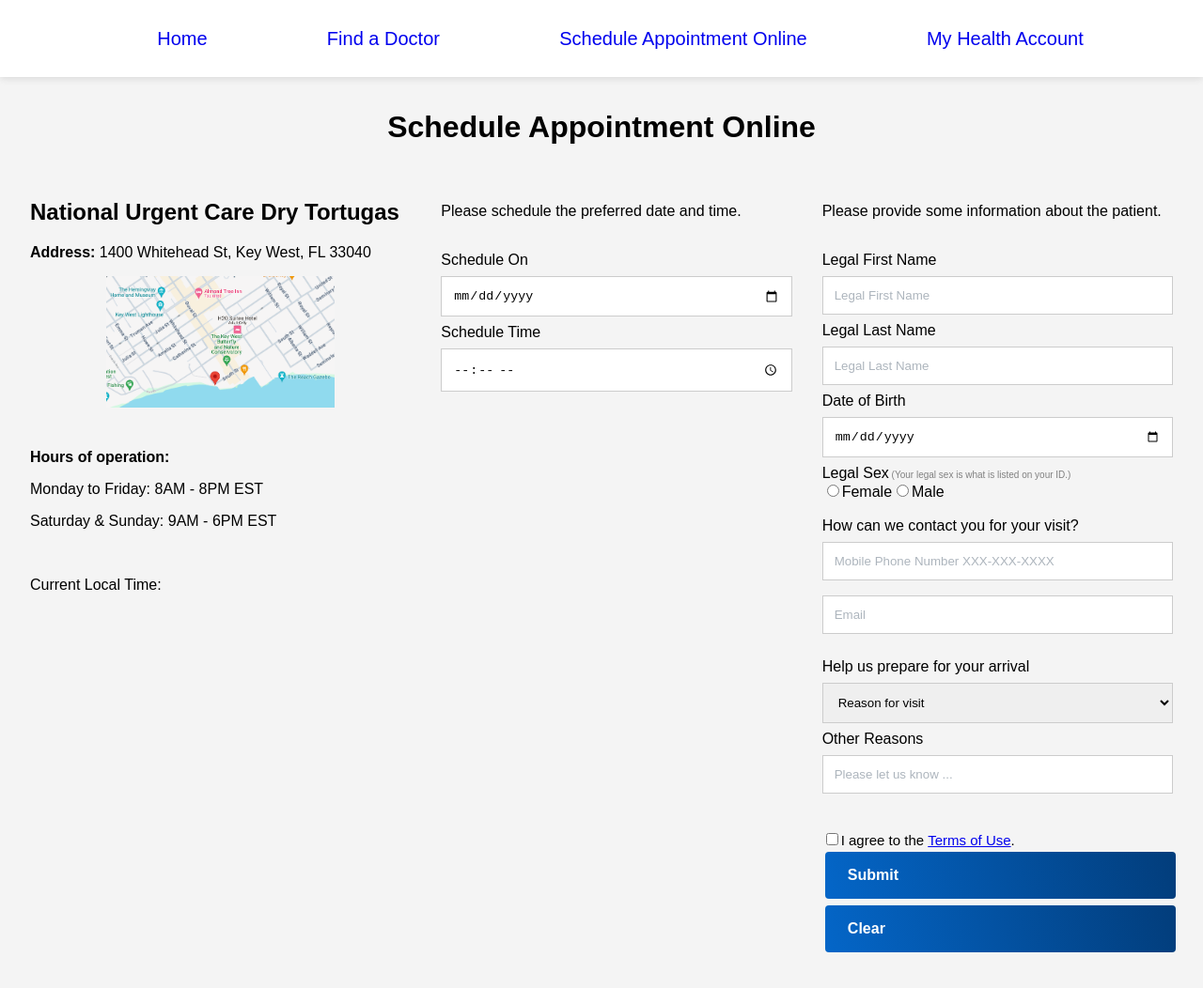
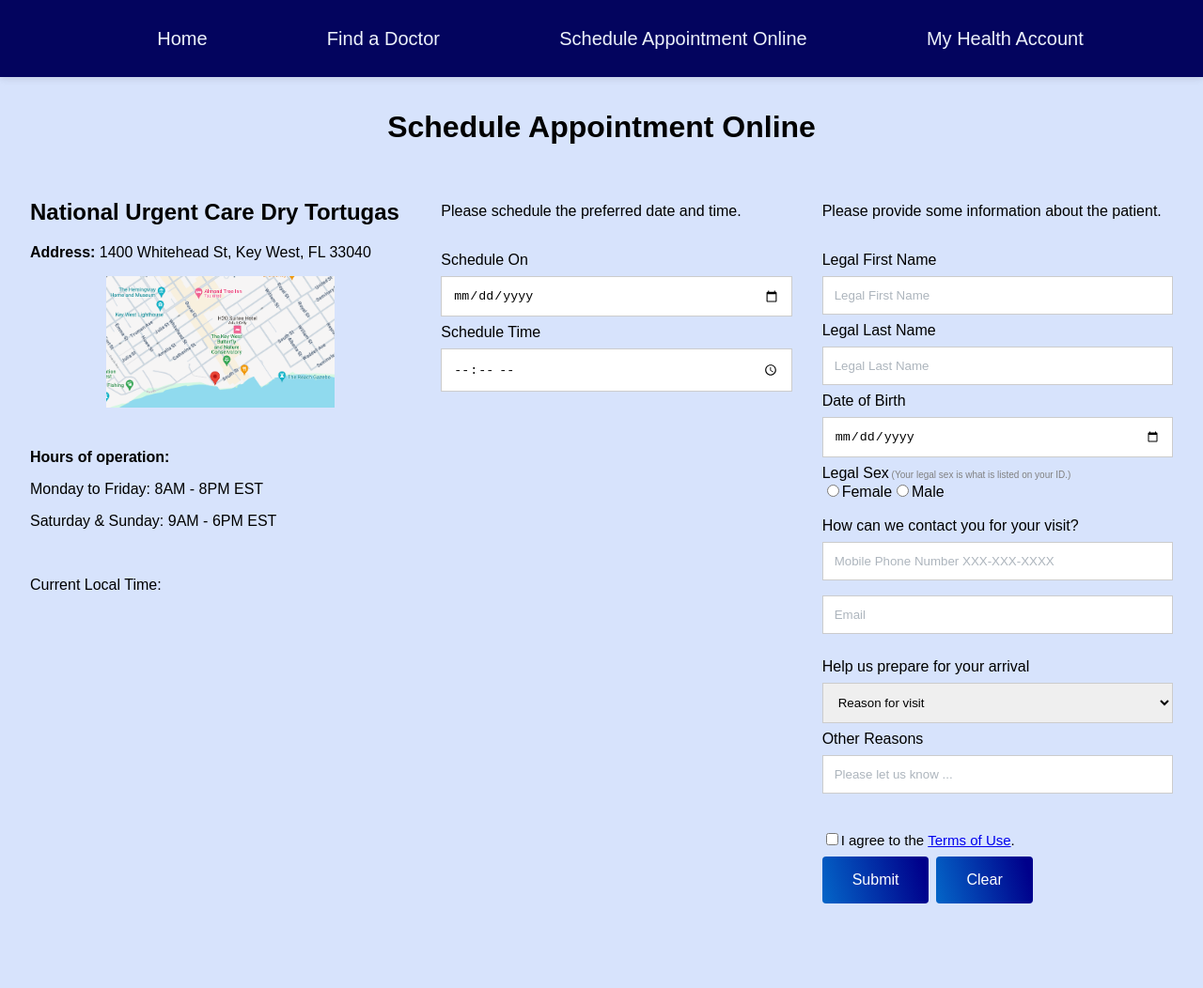
Before and after one commit to yivvm/Zhang_Yiwen_UrgentCareHub_Capstone, a React (Vite) app in the folder frontend/: page /schedule in a window 1280 px wide. Shown: the top 1052 px of the page at 94% size. Built offline with nearby package versions, Linux system fonts and the light colour scheme; no server answers.

Commit message:
update styles

```diff
--- a/frontend/src/App.css
+++ b/frontend/src/App.css
@@ -1,5 +1,5 @@
 body {
-    background-color: #f4f4f4;
+    background-color: #D7E3FC;
     margin: 0;
     font-family: Arial, Helvetica, sans-serif;
 }
@@ -19,3 +19,26 @@
     display: flex;
     margin: 6rem 0;
 }
+
+.button {
+    text-decoration: none;
+    margin: .5em .5em 0 0;
+    padding: 1em 2em;
+    /* background-color: #001845;  */
+    color: white;
+    border-radius: 0.25em;
+    font-size: 16px;
+    border: 0;
+    background-image: linear-gradient(75deg, #0466C8, darkblue, darkblue, #0353A4);
+    background-size: 300% ;
+    background-position: left;
+
+    transition: 300ms background-position ease-in-out;
+    cursor: pointer;
+}
+
+
+.button:hover{
+    background-position: right;
+    opacity: 0.9;
+}
--- a/frontend/src/components/Nav/nav.css
+++ b/frontend/src/components/Nav/nav.css
@@ -5,9 +5,9 @@
     top: 0;
     left: 0;
     width: 100%;
-    background-color: #ffffff; /* Add your desired background color */
+    background-color: #03045E;
     z-index: 1000;
-    color: #03045E;
+    color: #EDF2FB;
 }
 
 .Nav ul {
@@ -16,6 +16,7 @@
     justify-content: space-evenly;
     align-items: center;
     height: 50px;
+    list-style: none;
 }
 
 .Nav ul li {
@@ -26,10 +27,11 @@
     text-decoration: none;
     cursor: pointer;
     font-size: 20px;
+    color: #EDF2FB;
 }
 
 .Nav ul li a:hover {
-    color: #023E8A;
+    color: #CCDBFD;
     font-weight: bold;
 }
 
--- a/frontend/src/pages/Account/account.css
+++ b/frontend/src/pages/Account/account.css
@@ -32,26 +32,3 @@
     --translate-y: -2px;
     box-shadow: 0 0 5px 2px rgba(0, 0, 0, .5);
 }
-
-
-.button{
-    text-decoration: none;
-    margin: .2em;
-    /* padding: 1em 2.5em;  */
-    background-color: #023E8A;
-    color: #fff;
-    border-radius: 0.25em;
-    font-size: 16px;
-
-    background-image: linear-gradient(75deg, #0466C8, #023E7D, #023E8A, #0353A4);
-    background-size: 300% ;
-    background-position: left;
-
-    transition: 300ms background-position ease-in-out;
-    cursor: pointer;
-  }
-
-  .button:hover{
-    background-position: right;
-    opacity: 0.8;
-  }
--- a/frontend/src/pages/Doctors/doctors.css
+++ b/frontend/src/pages/Doctors/doctors.css
@@ -21,7 +21,7 @@
     padding: 0 1rem 0 0;
 }
 
-button {
+.department-btn {
     width: 100%;
     background-color: darkblue;
     color: white;
@@ -40,7 +40,7 @@
 
 .results {
     padding: 15px 10px;
-    background-color: rgb(77, 77, 201);
+    background-color: #0466C8;
     color: white;
     font-size: 1rem;
     width: 100%;
--- a/frontend/src/pages/Schedule/schedule.css
+++ b/frontend/src/pages/Schedule/schedule.css
@@ -112,25 +112,3 @@
 input[type=checkbox] {
   margin-top: 16px;
 }
-
-.button{
-  text-decoration: none;
-  margin: .2em;
-  /* padding: 1em 2.5em;  */
-  background-color: #023E8A;
-  color: #fff;
-  border-radius: 0.25em;
-  font-size: 16px;
-
-  background-image: linear-gradient(75deg, #0466C8, #023E7D, #023E8A, #0353A4);
-  background-size: 300% ;
-  background-position: left;
-
-  transition: 300ms background-position ease-in-out;
-  cursor: pointer;
-}
-
-.button:hover{
-  background-position: right;
-  opacity: 0.8;
-}
```
